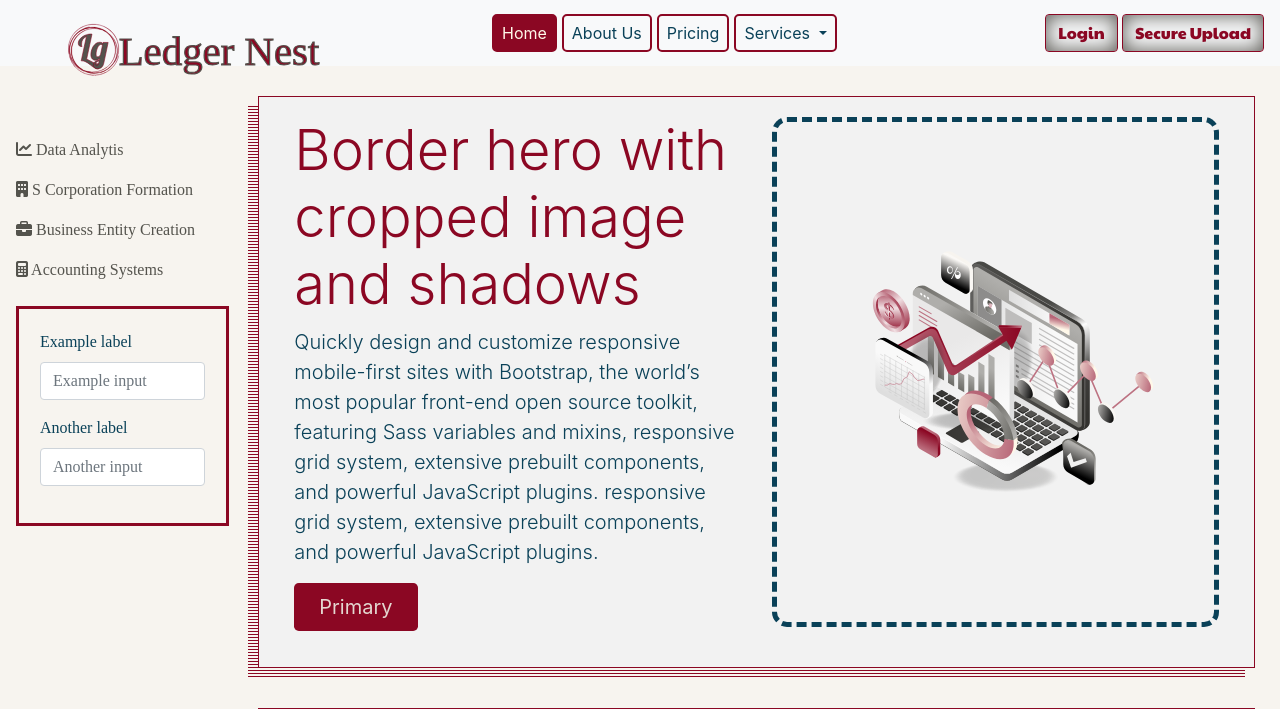
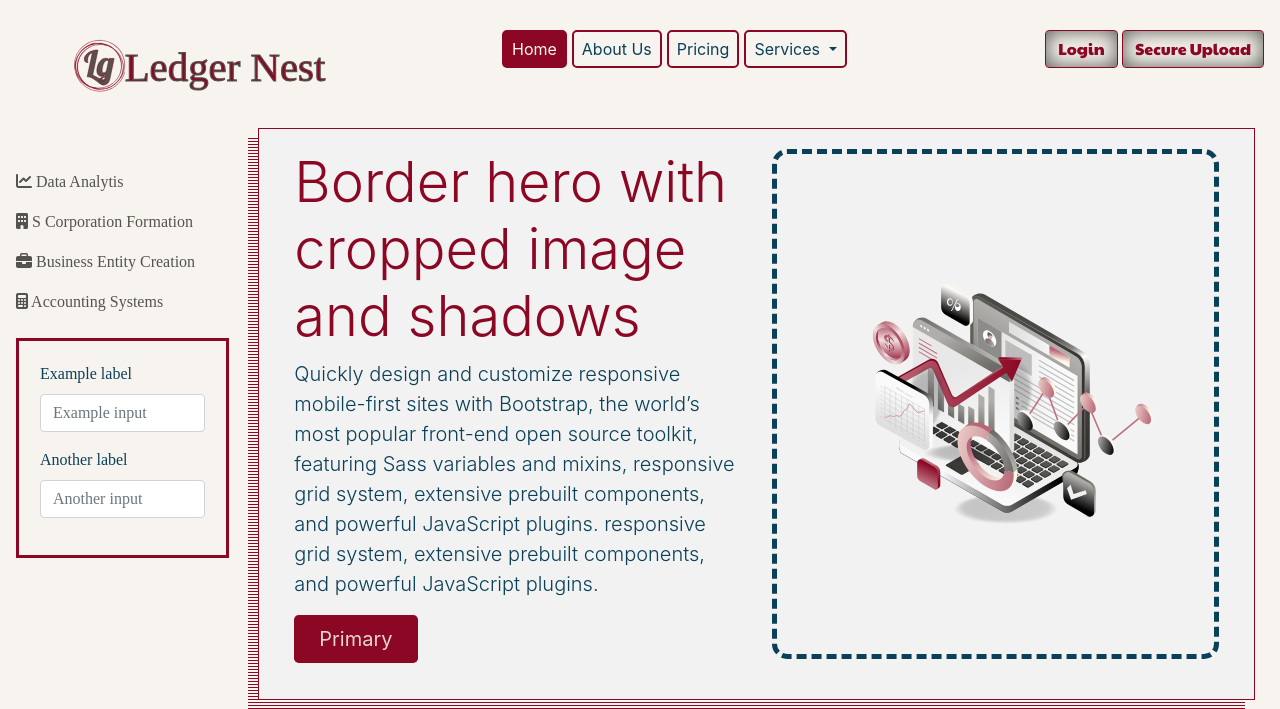
Before and after one commit to AndreyBoyarchuk/leger, a Django app: page / in a window 1280 px wide. Shown: the top 709 px of the page. Run offline with Django 4.2, Linux system fonts and the light colour scheme; some libraries are stand-ins or nearby versions.

Commit message:
heroku commit2

```diff
--- a/templates/navbar1.html
+++ b/templates/navbar1.html
@@ -1,6 +1,6 @@
 {% load static %}
-<nav class="navbar navbar-expand-lg navbar-light bg-light">
-    <a class="navbar-logo" href="/">
+<nav class="navbar navbar-expand-lg navbar-light ">
+    <a class="navbar-logo m-3" href="/">
         <img src="{% static 'images/LogNew2.svg' %}" alt="Logo" width="350">
     </a>
     <span class="navbar-brand mb-0 h1" href="/"></span>
@@ -9,12 +9,12 @@
         <span class="navbar-toggler-icon"></span>
     </button>
     <div class="collapse navbar-collapse" id="navbarNavDropdown">
-        <ul class="navbar-nav">
+        <ul class="navbar-nav m-2">
             <li class="nav-item {% if request.path == '/' %}active{% endif %}">
                 <a class="nav-link custom-nav-link" href="/">Home</a>
             </li>
             <li class="nav-item {% if request.path == '/about_us/' %}active{% endif %}">
-                <a class="nav-link custom-nav-link" href="/about_us/">About Us</a>
+                <a class="nav-link custom-nav-link " href="/about_us/">About Us</a>
             </li>
             <li class="nav-item {% if request.path == '/pricing/' %}active{% endif %}">
                 <a class="nav-link custom-nav-link" href="/pricing/">Pricing</a>
```
